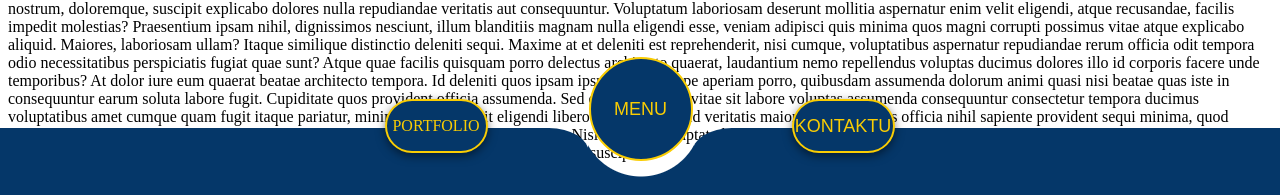
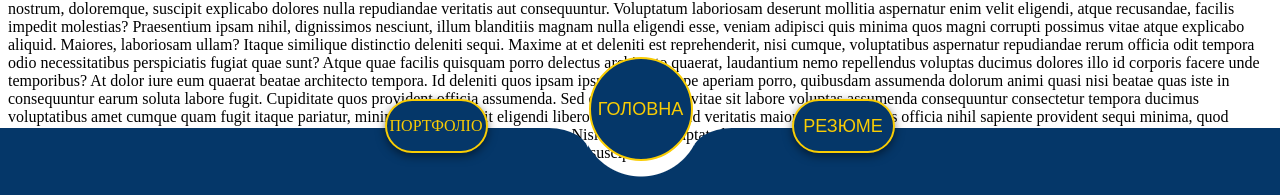
Before and after one commit to shersergsl/Mywebsite, a plain HTML site: page Mywebsite/index.html in a window 1280 px wide. Shown: the part 602-797 px from the top of the page. Drawn offline with Linux system fonts and the light colour scheme.

Commit message:
Змінив посилання на кнопках

```diff
--- a/Mywebsite/index.html
+++ b/Mywebsite/index.html
@@ -25,19 +25,19 @@
             <div class="leftblock">
                 <div class="leftblock_l"></div>
                 <div class="leftblock_c">
-                    <div class="colo_l"><a class="" href="">PORTFOLIO</a></div>
+                    <div class="colo_l"><a class="" href="">ПОРТФОЛІО</a></div>
                     <div class="centr_l"></div>
                 </div>
                 <div class="leftblock_r"></div>
             </div>
             <div class="centrblock">
-                <div class="colo">MENU</div>
+                <div class="colo"><a class="" href="">ГОЛОВНА</a></div>
                 <div class="centr"></div>
             </div>
             <div class="rightblock">
                 <div class="rightblock_l"></div>
                 <div class="rightblock_c">
-                    <div class="colo_r">KONTAKTU</div>
+                    <div class="colo_r"><a class="" href="">РЕЗЮМЕ</a></div>
                     <div class="centr_r"></div>
                 </div>
                 <div class="rightblock_r"></div>
```
